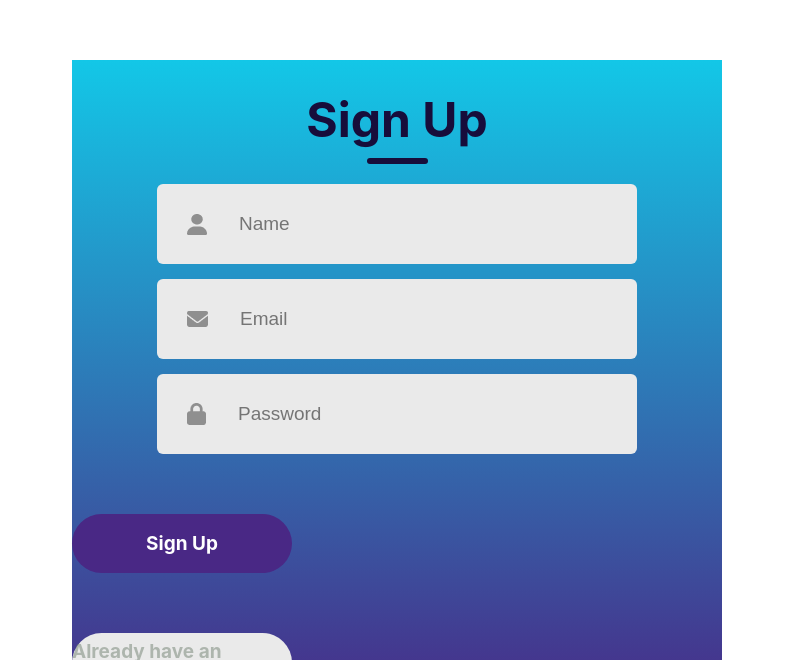
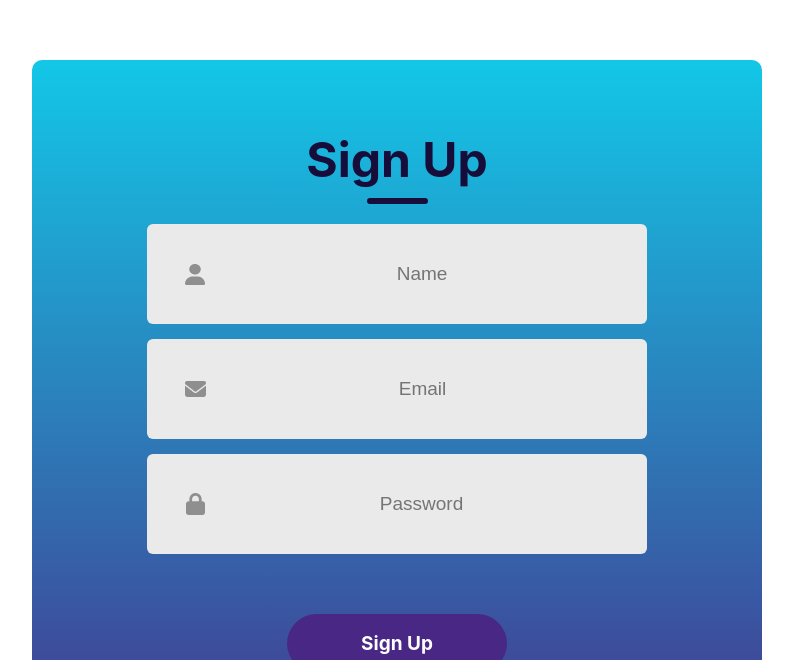
Before and after one commit to CorneliusAkanbi1/coding-exercise, a React (Create React App) app in the folder login-signup2/: page / in a window 1280 px wide. Shown: the part 140-800 px from the top of the page, without its empty margins (243-1036 px from the left). Built offline with nearby package versions, Linux system fonts and the light colour scheme.

Commit message:
added user connection to database and UI tweaks to translator

```diff
--- a/login-signup2/src/Components/LoginSignup/LoginSignup.jsx
+++ b/login-signup2/src/Components/LoginSignup/LoginSignup.jsx
@@ -5,49 +5,82 @@ import email_icon from "../Assets/email.png";
 import password_icon from "../Assets/password.png";
 import TranslationApp from "../TranslationApp/TranslationApp";
 
+// Firebase imports
+import { initializeApp } from "firebase/app";
+import { getFirestore, doc, setDoc, getDoc } from "firebase/firestore"; // Import Firestore methods
+
+// Firebase configuration
+const firebaseConfig = {
+  apiKey: "AIzaSyCV6ltBz9siU993dlXud-pxGYc3028NP8E",
+  authDomain: "coding-exercise-ddcf6.firebaseapp.com",
+  projectId: "coding-exercise-ddcf6",
+  storageBucket: "coding-exercise-ddcf6.appspot.com",
+  messagingSenderId: "770915735779",
+  appId: "1:770915735779:web:c27d8c9582f49e863b8dd6",
+  measurementId: "G-X0SC710QQR",
+};
+
+// Initialize Firebase and Firestore
+const app = initializeApp(firebaseConfig);
+const firestore = getFirestore(app);
 
 const LoginSignup = () => {
-  const [action, setAction] = useState("Sign Up"); // Default action is "Sign Up"
-  const [email, setEmail] = useState(""); // Store email input
-  const [password, setPassword] = useState(""); // Store password input
-  const [name, setName] = useState(""); // Store name input (only used for Sign Up)
-  const [errorMessage, setErrorMessage] = useState(""); // To show error messages
-  const [users, setUsers] = useState([]); // State to simulate storing users (like a database)
-  const [loggedIn, setLoggedIn] = useState(false); // Track if user is logged in
-  const [userData, setUserData] = useState(null); // Store user data when logged in
+  const [action, setAction] = useState("Sign Up");
+  const [email, setEmail] = useState("");
+  const [password, setPassword] = useState("");
+  const [name, setName] = useState("");
+  const [errorMessage, setErrorMessage] = useState("");
+  const [loggedIn, setLoggedIn] = useState(false);
+  const [userData, setUserData] = useState(null);
 
   // Handle form submission for Login
-  const handleLogin = () => {
-    const user = users.find(
-      (user) => user.email === email && user.password === password
-    );
+  const handleLogin = async () => {
+    try {
+      const userDocRef = doc(firestore, "users", email); // Reference to the user's document
+      const userDocSnap = await getDoc(userDocRef);
 
-    if (user) {
-      // Simulate user login
+      if (userDocSnap.exists()) {
+        const user = userDocSnap.data();
+
+        if (user.password === password) {
           setUserData(user);
-      setLoggedIn(true); // Set logged-in state to true
-      setErrorMessage(""); // Clear any error messages
+          setLoggedIn(true);
+          setErrorMessage("");
           alert("Login successful!");
         } else {
-      setErrorMessage("Invalid email or password.");
+          setErrorMessage("Invalid password.");
+        }
+      } else {
+        setErrorMessage("No user found with this email.");
+      }
+    } catch (error) {
+      console.error("Error logging in: ", error);
+      setErrorMessage("An error occurred during login.");
     }
   };
 
   // Handle form submission for Sign Up
-  const handleSignUp = () => {
-    const existingUser = users.find((user) => user.email === email);
-    if (existingUser) {
+  const handleSignUp = async () => {
+    try {
+      const userDocRef = doc(firestore, "users", email); // Reference to the user's document
+      const userDocSnap = await getDoc(userDocRef);
+
+      if (userDocSnap.exists()) {
         setErrorMessage("This email is already registered.");
         return;
       }
 
-    // Create a new user object and add it to the users list
-    const newUser = { name, email, password };
-    setUsers([...users, newUser]); // Simulating storing user data
-    setErrorMessage(""); // Clear any error messages
+      // Create a new user document in Firestore
+      await setDoc(userDocRef, { name, email, password });
+      setErrorMessage("");
       alert("Sign-up successful!");
+
       // Switch to Login page after successful sign-up
       setAction("Login");
+    } catch (error) {
+      console.error("Error signing up: ", error);
+      setErrorMessage("An error occurred during sign-up.");
+    }
   };
 
   // Handle logout
@@ -60,7 +93,7 @@ const LoginSignup = () => {
     <div className="container">
       {/* If user is logged in, show TranslationApp component */}
       {loggedIn ? (
-        <TranslationApp /> // Show TranslationApp component
+        <TranslationApp />
       ) : (
         // If not logged in, show login/signup form
         <div>
--- a/login-signup2/src/Components/TranslationApp/TranslationApp.css
+++ b/login-signup2/src/Components/TranslationApp/TranslationApp.css
@@ -1,53 +1,169 @@
-/* src/components/TranslationApp/TranslationApp.css */
-
-/* Centering the entire container with proper padding and margins */
+/* Centering the entire container */
 .translation-container {
   display: flex;
-  flex-direction: column;  /* Stacks items vertically */
-  justify-content: center;  /* Centers content vertically */
-  align-items: center;      /* Centers content horizontally */
-  margin: 20px auto;
-  max-width: 600px;
-  padding: 20px;            /* Add padding around the entire container */
-  border: 1px solid #ccc;
-  border-radius: 8px;
+  flex-direction: column;
+  align-items: center; /* Centers content inside */
+  justify-content: center;
+  margin: 200px auto;
   background-color: #f9f9f9;
-  width: 100%;              /* Make sure it spans the full width of its parent */
-  box-sizing: border-box;   /* Includes padding and border in element's total width */
+  padding: 30px; /* Added padding to give some spacing */
+  border-radius: 10px;
+  width: 80%; /* Responsive width */
+  max-width: 700px; /* Avoids excessive width */
+  box-shadow: 0px 4px 10px rgba(0, 0, 0, 0.1);
 }
 
-/* Styling the header */
-.translation-container h2 {
+/* Centering the main container */
+.container {
+  display: flex;
+  flex-direction: column;
+  align-items: center;
+  justify-content: center;
   text-align: center;
-  margin-bottom: 20px;
+  margin: auto;
+  margin-top: 200px;
+  width: 650px;
+  background: linear-gradient(#13c7e7, #492885);
+  padding: 40px;
+  border-radius: 10px;
 }
 
-/* Styling the text area */
+/* Header section */
+.header {
+  display: flex;
+  flex-direction: column;
+  align-items: center;
+  text-align: center;
+  gap: 9px;
+  width: 100%;
+  margin-top: 30px;
+}
+
+.text {
+  color: #170d3b;
+  font-size: 48px;
+  font-weight: 700;
+  text-align: center;
+}
+
+.underline {
+  width: 61px;
+  height: 6px;
+  background: #170d3b;
+  border-radius: 9px;
+  margin: 0 auto; /* Centers the underline */
+}
+
+/* Inputs Section */
+.inputs {
+  margin-top: 20px;
+  display: flex;
+  flex-direction: column;
+  align-items: center;
+  gap: 15px;
+  width: 100%;
+}
+
+/* Input Styling */
+.input {
+  display: flex;
+  align-items: center;
+  justify-content: center;
+  width: 480px;
+  height: 80px;
+  background: #eaeaea;
+  border-radius: 6px;
+  padding: 10px;
+}
+
+.input img {
+  margin: 0px 15px;
+}
+
+.input input {
+  height: 50px;
+  width: 400px;
+  background: transparent;
+  border: none;
+  outline: none;
+  color: #797979;
+  font-size: 19px;
+  text-align: center;
+}
+
+/* Forgot Password */
+.forgot-password {
+  text-align: center;
+  margin-top: 27px;
+  color: #ffffff;
+  font-size: 18px;
+}
+
+.forgot-password span {
+  color: #070113;
+  cursor: pointer;
+}
+
+/* Submit Button Section */
+.submit-container {
+  display: flex;
+  justify-content: center;
+  gap: 30px;
+  margin: 60px auto;
+}
+
+.submit {
+  display: flex;
+  justify-content: center;
+  align-items: center;
+  width: 220px;
+  height: 59px;
+  color: #fff;
+  background: #492885;
+  border-radius: 50px;
+  font-size: 19px;
+  font-weight: 700;
+  cursor: pointer;
+}
+
+.gray {
+  background: #eaeaea;
+  color: #676767;
+}
+
+/* Error Message */
+.error-message {
+  color: red;
+  font-size: 14px;
+  text-align: center;
+  margin-top: 10px;
+}
+
+/* Text Area */
 .input-text {
-  width: 100%;               /* Full width of the container */
-  max-width: 100%;           /* Ensures it doesn't overflow */
+  width: 90%;
+  max-width: 600px;
   height: 150px;
   padding: 10px;
   font-size: 16px;
   border-radius: 5px;
   border: 1px solid #ccc;
   margin-bottom: 20px;
-  box-sizing: border-box;    /* Ensures padding doesn't affect width */
+  text-align: center;
 }
 
-/* Styling the language selectors */
+/* Language Selector */
 .language-selector {
-  width: 100%;               /* Full width of the container */
-  max-width: 100%;
+  width: 90%;
+  max-width: 600px;
   padding: 10px;
   font-size: 16px;
   border-radius: 5px;
   border: 1px solid #ccc;
   margin-bottom: 20px;
-  box-sizing: border-box;    /* Ensures padding doesn't affect width */
 }
 
-/* Styling the translate button */
+/* Translate Button */
 .translate-btn {
   padding: 10px 20px;
   background-color: #007bff;
@@ -56,24 +172,23 @@
   border: none;
   border-radius: 5px;
   cursor: pointer;
-  width: 100%;               /* Full width of the container */
-  max-width: 100%;
-  box-sizing: border-box;    /* Ensures padding doesn't affect width */
+  width: 90%;
+  max-width: 600px;
 }
 
-/* Button hover effect */
 .translate-btn:hover {
   background-color: #0056b3;
 }
 
-/* Styling the result header */
+/* Result Section */
 h3 {
   font-size: 18px;
   margin-top: 20px;
+  text-align: center;
 }
 
-/* Styling the result paragraph */
 p {
   font-size: 16px;
   color: #333;
+  text-align: center;
 }
```
Lines whose indentation alone changed are shown as unchanged.
